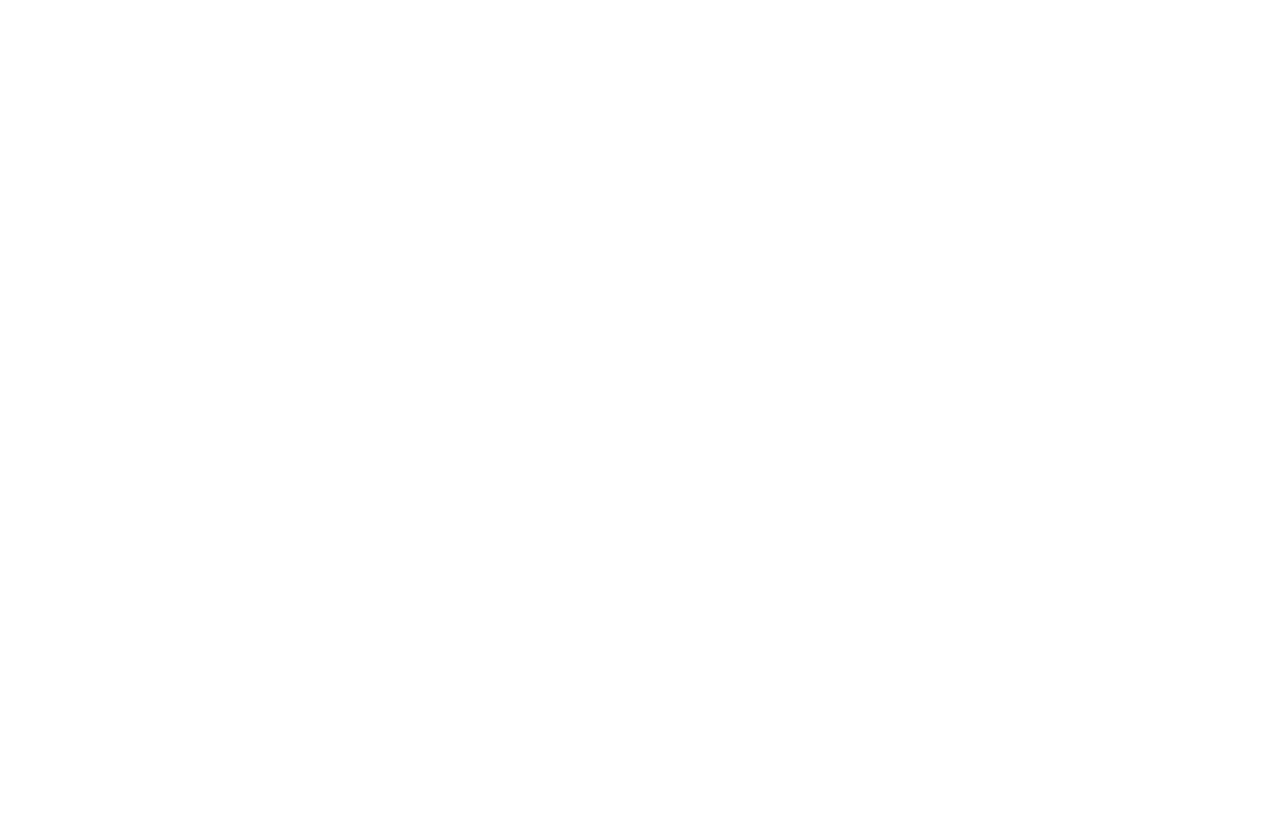
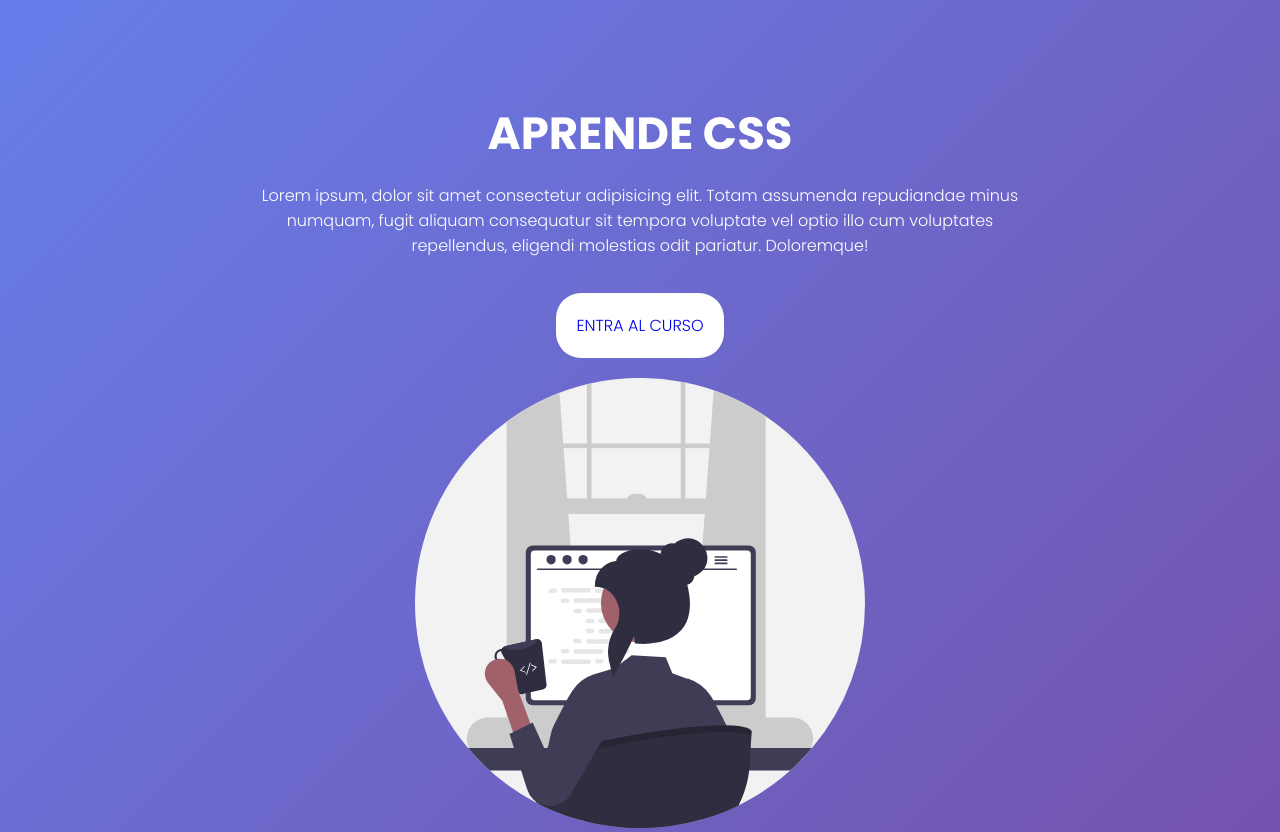
Before and after one commit to euclidesseg/cursoCss, a plain HTML site: page 08 FUENTES/Practica/index.html in a window 1280 px wide. Shown: the top 832 px of the page. Before the commit the page ends 800 px from the top, so only its background shows below. Drawn offline with Linux system fonts and the light colour scheme.

Commit message:
se termina la practica de fuentes

```diff
--- a/08 FUENTES/Practica/index.html
+++ b/08 FUENTES/Practica/index.html
@@ -0,0 +1,27 @@
+<!DOCTYPE html>
+<html lang="en">
+<head>
+    <meta charset="UTF-8">
+    <meta http-equiv="X-UA-Compatible" content="IE=edge">
+    <meta name="viewport" content="width=device-width, initial-scale=1.0">
+    <title>Document</title>
+    <link rel="stylesheet" href="style.css ">
+</head>
+<body>
+    <header class="hero">
+        <!---esta seccion tendra el contenido del header-->
+        <section class="hero_container">
+            <div class="hero_texts">
+                <h1 class="hero_title">APRENDE CSS</h1>
+                <P class="hero_parragraph">
+                    Lorem ipsum, dolor sit amet consectetur adipisicing elit. Totam assumenda repudiandae minus numquam, fugit aliquam consequatur sit tempora voluptate vel optio illo cum voluptates repellendus, eligendi molestias odit pariatur. Doloremque!
+                </P>
+                <a href="https://alexcgdesing.com/cursocss" class="hero_cta"> ENTRA AL CURSO</a>
+            </div>
+            <figure class="hero_picture">
+                <img src="icon/ilustracion.svg" alt="" class="hero_img">
+            </figure>
+        </section>
+    </header>
+</body>
+</html>
--- a/08 FUENTES/Practica/style.css
+++ b/08 FUENTES/Practica/style.css
@@ -0,0 +1,59 @@
+
+@import url('https://fonts.googleapis.com/css2?family=Oswald:wght@200;400&family=Poppins:wght@300;700&display=swap');
+
+*{
+    margin: 0;
+    box-sizing: border-box;
+}
+body{
+    font-family: 'Poppins', sans-serif;
+}
+.hero{
+    height: 1200px;
+    /*puedo usar background multiples*/
+    background-image:/*desde aqui*/url('icon/wave.svg'), linear-gradient(135deg, #667eea 0%, #764ba2 100%);
+    background-size: 100% 100% cover;
+    background-repeat: no-repeat;
+    background-position: bottom;
+}
+.hero_container{
+    height: 100%;
+    width: 90%;
+    color: #fff;
+    padding: 100px 0;
+    margin-left: auto;
+    margin-right: auto;
+    overflow: hidden ;
+    text-align: center;
+}
+.hero_title{
+    text-align: center;
+    width: 70%;
+    display: block;
+    font-size: 45px;
+    margin-left: auto;
+    margin-right: auto;
+}
+.hero_parragraph{
+    width: 70%;
+    margin:15px auto;
+    text-align: center;
+}
+.hero_cta{
+    display: inline-block;
+    margin-bottom: 20px;
+    margin-top: 20px;
+    border-radius: 25px;
+    background-color: rgb(255, 255, 255);
+    text-decoration: none;
+    padding: 20px;
+}
+.hero_picture{
+    width: 450px;
+    margin-left: auto;
+    margin-right: auto;
+}
+.hero_img{
+    display: block;
+    width: 100%;
+}
--- a/colores/practicaColores/style.css
+++ b/colores/practicaColores/style.css
@@ -39,7 +39,7 @@ body{
 }
 .card_media{
     margin-top: 40px;
-    width: 100%;
+    width: 100%;/*poara que abarque todo el ancho del elemento*/
     height: 90px;
     border-top: 1px solid rgb(133, 119, 119);
     display: flex ;/*esto me pone a cada elmento uno delante dle otro*/
```
Also changed, not shown: 08 FUENTES/Practica/icon/ilustracion.svg (added), 08 FUENTES/Practica/icon/wave.svg (added).
